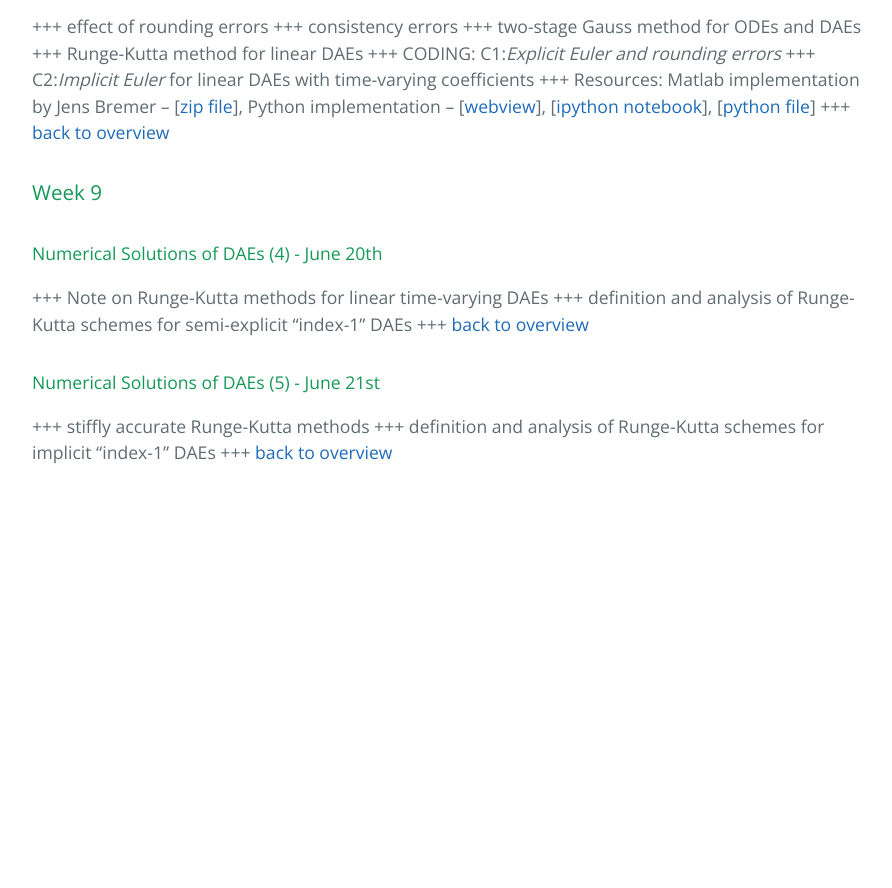
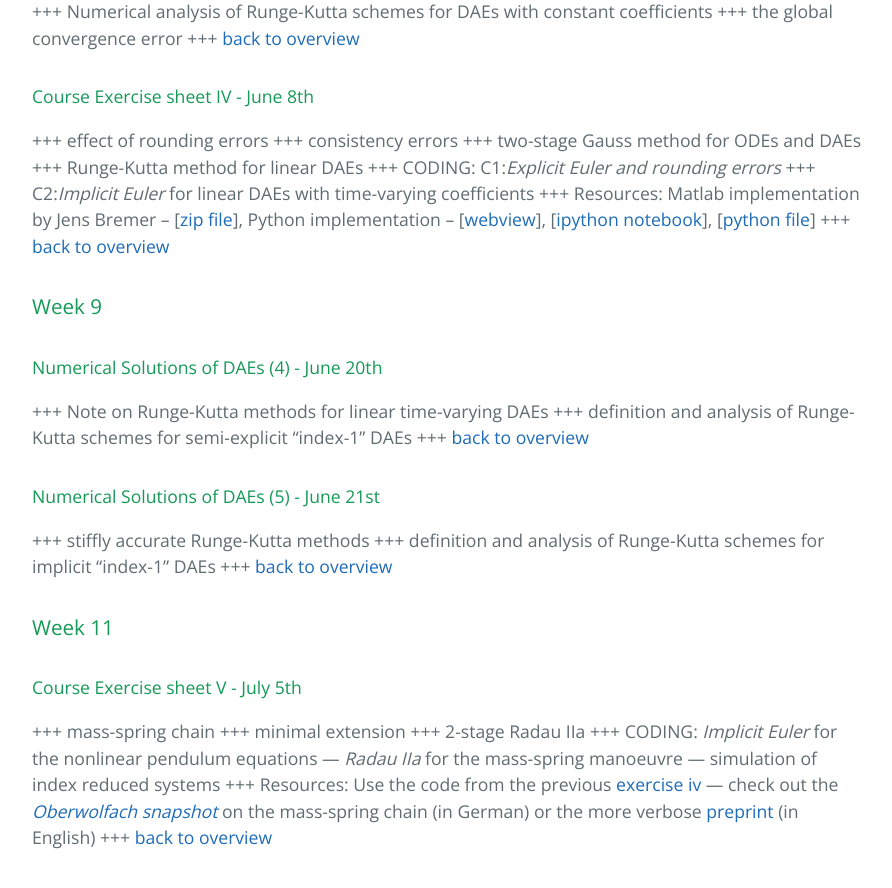
Before and after one commit to highlando/16-dae-course-ovgu, a Jekyll site: the page built from index.md, in a window 1280 px wide and 900 px high, scrolled down 5064 px. Shown: the top 888 px of the window, without its empty margins (192-1084 px from the left). Built offline with Jekyll 4.4.1, drawn with Linux system fonts in a browser that asks for light colours; emoji names are drawn with the system emoji font; before the commit the page ends 5579 px from its top, so only the background shows below that; some of the changed text lies outside the part shown.

Commit message:
5th exercise

```diff
--- a/index.md
+++ b/index.md
@@ -4,6 +4,8 @@ layout: index
 
 Course DAEs - OvGU - 2016
 -----
+
+> :rocket: The 5th exercise is up. We will discuss it in the last week of the course. That is Tuesday, July 5th.
 
 > :rocket: No lectures on June 14th/15th - we will occasionally prolong the Tuesday's lectures by 20 minutes to compensate for that.
 
@@ -60,6 +62,7 @@ Here you find basic and current information and materials for the lecture
 | [May 11th](#exerciseii) | II - Linear DAEs with constant coefficients | [ueb2.pdf](exercises/02/ueb2.pdf) |
 | [May 18th](#exerciseiii) | iii - linear daes with time-varying coefficients | [ueb3.pdf](exercises/03/ueb3.pdf) |
 | [June 8th](#exerciseiv) | iv - one step methods | [ueb4.pdf](exercises/04/ueb04.pdf) |
+| [July 5th](#exercisev) | v - higher index and nonlinear equations | [ueb5.pdf](exercises/05/ueb05.pdf) |
 
 ### Week 1
 
@@ -150,3 +153,7 @@ Here you find basic and current information and materials for the lecture
 
 #### Numerical Solutions of DAEs (5) - June 21st
 +++ stiffly accurate Runge-Kutta methods +++ definition and analysis of Runge-Kutta schemes for implicit "index-1" DAEs +++ [back to overview](#overview)
+
+### Week 11
+<h4 id="exercisev">Course Exercise sheet V - July 5th </h4>
++++ mass-spring chain +++ minimal extension +++ 2-stage Radau IIa +++ CODING: *Implicit Euler* for the nonlinear pendulum equations --- *Radau IIa* for the mass-spring manoeuvre --- simulation of index reduced systems +++ Resources: Use the code from the previous [exercise iv](#exerciseiv) --- check out the [*Oberwolfach snapshot*](http://www.mfo.de/math-in-public/snapshots/files/wie-steuert-man-einen-kran) on the mass-spring chain (in German) or the more verbose [preprint](http://www.mfo.de/scientific-programme/publications/owp/2015/OWP2015_18.pdf) (in English) +++ [back to overview](#overview)
```
